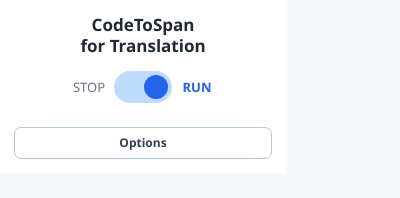
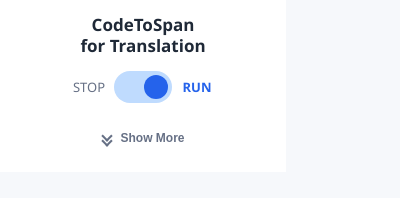
Before and after one commit to devInui/CodeToSpan, a browser extension: page popup.html in a window 400 px wide. Drawn offline with Linux system fonts and the light colour scheme.

Commit message:
Add popup show more toggle (codex)

```diff
--- a/popup.css
+++ b/popup.css
@@ -174,7 +174,8 @@ input:checked + .slider::before {
 }
 
 .popup-button,
-#reload-page {
+#reload-page,
+.show-more-toggle {
   display: inline-flex;
   align-items: center;
   justify-content: center;
@@ -196,14 +197,16 @@ input:checked + .slider::before {
 }
 
 .popup-button:hover,
-#reload-page:hover {
+#reload-page:hover,
+.show-more-toggle:hover {
   border-color: #8fa3bd;
   background: #f8fafc;
   box-shadow: 0 1px 2px rgba(16, 24, 40, 0.08);
 }
 
 .popup-button:focus-visible,
-#reload-page:focus-visible {
+#reload-page:focus-visible,
+.show-more-toggle:focus-visible {
   outline: 2px solid #93c5fd;
   outline-offset: 2px;
 }
@@ -222,5 +225,71 @@ input:checked + .slider::before {
 
 #openOptionsPage {
   width: 100%;
+}
+
+.more-actions {
+  display: none;
   margin-top: 12px;
 }
+
+.more-actions.visible {
+  display: grid;
+  gap: 8px;
+}
+
+.show-more-toggle {
+  width: 100%;
+  min-height: 26px;
+  margin-top: 10px;
+  border-color: transparent;
+  background: transparent;
+  color: var(--muted);
+  gap: 7px;
+  box-shadow: none;
+}
+
+.show-more-toggle:hover {
+  border-color: transparent;
+  background: #f3f6fa;
+  color: #344054;
+  box-shadow: none;
+}
+
+.double-chevron {
+  position: relative;
+  width: 12px;
+  height: 12px;
+  display: inline-block;
+  flex: 0 0 auto;
+}
+
+.double-chevron::before,
+.double-chevron::after {
+  content: "";
+  position: absolute;
+  left: 2px;
+  width: 6px;
+  height: 6px;
+  border-right: 2px solid currentColor;
+  border-bottom: 2px solid currentColor;
+}
+
+.double-chevron.down::before {
+  top: 0;
+  transform: rotate(45deg);
+}
+
+.double-chevron.down::after {
+  top: 5px;
+  transform: rotate(45deg);
+}
+
+.double-chevron.up::before {
+  top: 1px;
+  transform: rotate(225deg);
+}
+
+.double-chevron.up::after {
+  top: 6px;
+  transform: rotate(225deg);
+}
--- a/popup.html
+++ b/popup.html
@@ -27,8 +27,18 @@
         <button id="reload-page">Reload</button>
       </div>
 
-      <!-- オプションページへのリンク -->
-      <a href="#" id="openOptionsPage" class="popup-button">Options</a>
+      <section id="more-actions" class="more-actions">
+        <!-- オプションページへのリンク -->
+        <a href="#" id="openOptionsPage" class="popup-button">Options</a>
+      </section>
+      <button id="show-more-toggle" class="show-more-toggle" type="button">
+        <span
+          id="show-more-icon"
+          class="double-chevron down"
+          aria-hidden="true"
+        ></span>
+        <span id="show-more-label">Show More</span>
+      </button>
     </main>
     <script src="popup.js"></script>
   </body>
--- a/popup.js
+++ b/popup.js
@@ -77,9 +77,37 @@ function switchLayoutText(toggleState) {
   }
 }
 
+function setMoreActionsExpanded(expanded) {
+  const moreActions = document.getElementById("more-actions");
+  const showMoreLabel = document.getElementById("show-more-label");
+  const showMoreIcon = document.getElementById("show-more-icon");
+
+  if (expanded) {
+    moreActions.classList.add("visible");
+  } else {
+    moreActions.classList.remove("visible");
+  }
+  showMoreLabel.textContent = expanded ? "Show Less" : "Show More";
+  showMoreIcon.classList.remove(expanded ? "down" : "up");
+  showMoreIcon.classList.add(expanded ? "up" : "down");
+}
+
+chrome.storage.local.get({ popupShowMoreExpanded: false }, function (data) {
+  setMoreActionsExpanded(data.popupShowMoreExpanded);
+});
+
+document
+  .getElementById("show-more-toggle")
+  .addEventListener("click", function () {
+    const moreActions = document.getElementById("more-actions");
+    const expanded = !moreActions.classList.contains("visible");
+    setMoreActionsExpanded(expanded);
+    chrome.storage.local.set({ popupShowMoreExpanded: expanded });
+  });
+
 document
   .getElementById("openOptionsPage")
-  .addEventListener("click", function () {
+  .addEventListener("click", function (event) {
     event.preventDefault();
     chrome.runtime.openOptionsPage();
   });
```
Also changed, not shown: tests/default-settings.test.mjs (+22 -0 lines), tests/popup.test.mjs (+39 -0 lines).
